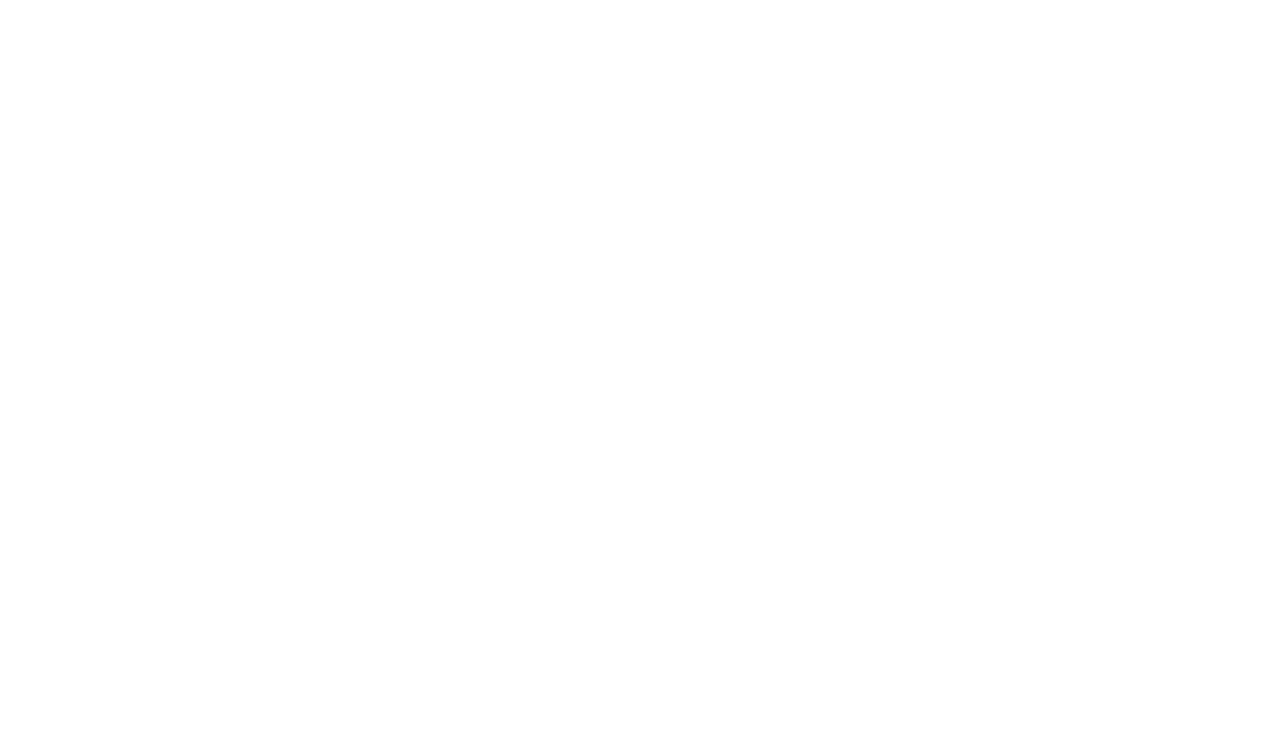
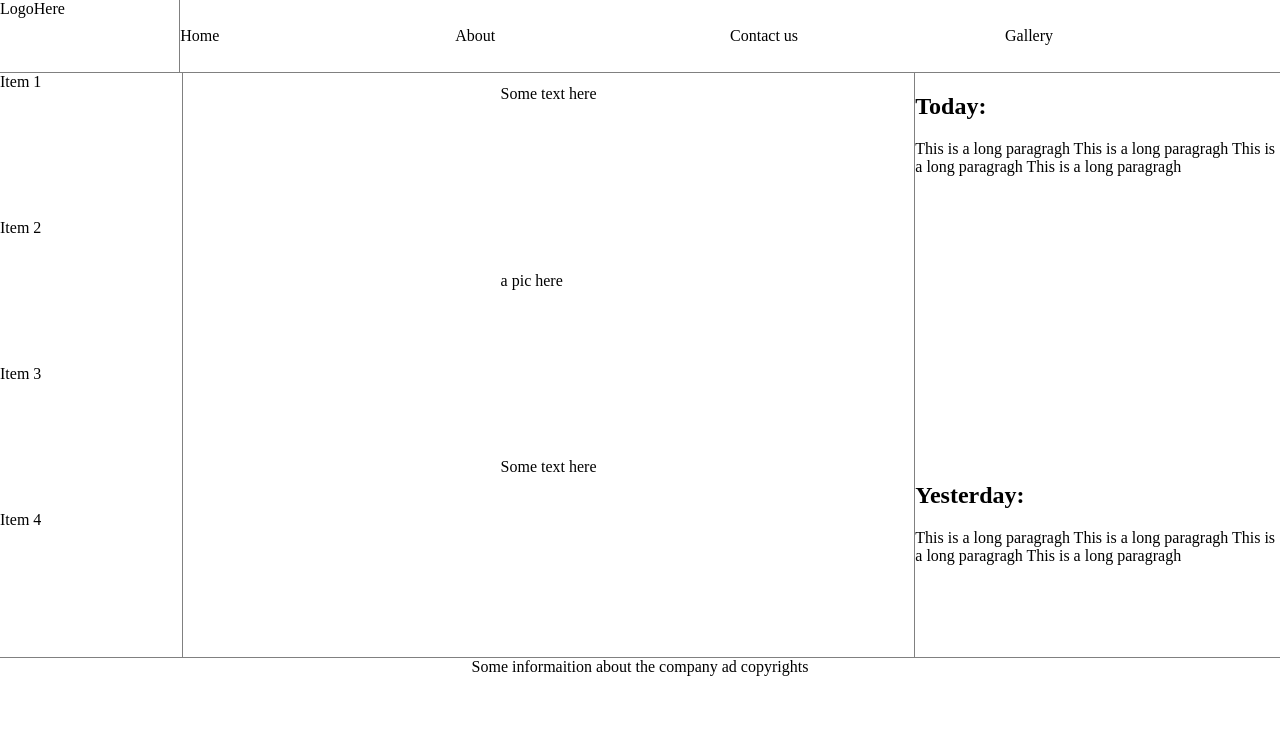
Before and after one commit to benazuz/grid-lession, a plain HTML site: page myOwnThing/index.html in a window 1280 px wide. Drawn offline with Linux system fonts and the light colour scheme.

Commit message:
finished template on myOwnThing

```diff
--- a/myOwnThing/index.html
+++ b/myOwnThing/index.html
@@ -0,0 +1,64 @@
+<!DOCTYPE html>
+<html>
+
+<head>
+    <meta charset="utf-8">
+    <meta http-equiv="X-UA-Compatible" content="IE=edge">
+    <title>Page Title</title>
+    <meta name="viewport" content="width=device-width, initial-scale=1">
+    <link rel="stylesheet" type="text/css" media="screen" href="style.css">
+    <script src="main.js"></script>
+</head>
+
+<body>
+
+    <div id="container">
+        <div id="mainBarAndLogo">
+                <div id="logo">LogoHere</div>
+
+                <div id="navBar">
+                        <div id="home">Home</div>
+                        <div id="about">About</div>
+                        <div id="contact">Contact us</div>
+                        <div id="gallery">Gallery</div>
+                    </div>
+        </div>
+
+
+        <div id="mainBody">
+                <div id="sideBar">
+                        <div id="item1">Item 1</div>
+                        <div id="item2">Item 2</div>
+                        <div id="item3">Item 3</div>
+                        <div id="item4">Item 4</div>
+                    </div>
+
+                    <div id="main">
+                        <div id="left">Some text here</div>
+                        <div id="center">a pic here</div>
+                        <div id="right">Some text here</div>
+                    </div>
+
+                    <div id="news">
+                            <div id="news1">
+                                    <h2>Today:</h2>
+                                    <p id="news1p">This is a long paragragh This is a long paragragh This is a long paragragh This is a long
+                                        paragragh</p>
+                                </div>
+
+                                <div id="news2">
+                                    <h2>Yesterday:</h2>
+                                    <p id="news2p">This is a long paragragh This is a long paragragh This is a long paragragh This is a long
+                                        paragragh</p>
+                                </div>
+                    </div>
+        </div>
+        <div id="footer">Some informaition about the company ad copyrights</div>
+    </div>
+
+
+
+
+</body>
+
+</html>
--- a/myOwnThing/style.css
+++ b/myOwnThing/style.css
@@ -0,0 +1,68 @@
+body{
+    margin: 0;
+}
+
+#container{
+    display: grid;
+    grid-template-rows: 1fr 8fr 1fr;
+    grid-template-columns: 1fr 3fr 2fr;
+    grid-template-areas:
+    "l l l"
+    "m m m"
+    "f f f"
+}
+
+#mainBarAndLogo{
+    display: grid;
+    grid-template-columns: 1fr 9fr;
+    border-bottom: 1px solid gray;
+    align-items: center;
+    grid-area: l;
+}
+
+#logo{
+    min-width: 14vw;
+    border-right: 1px solid gray;
+    height: 9vh;
+}
+
+#navBar{
+    display: grid;
+    grid-template-columns: repeat(4, 1fr);
+}
+
+#sideBar{
+    display: grid;
+    grid-template-rows: repeat(4, 1fr);
+    border-right: 1px solid gray;
+}
+
+
+
+#mainBody{
+    display: grid;
+    grid-template-columns: 1fr 4fr 2fr;
+    grid-area: m;
+}
+
+#main{
+    display: grid;
+    justify-self: center;
+    align-self: center;
+    grid-template-rows: repeat(3, 1fr);
+    min-height: 70vh;
+}
+
+#news{
+    display: grid;
+    grid-auto-rows: 4fr 2fr;
+    border-left: 1px solid gray;
+}
+
+#footer{
+    border-top: 1px solid gray;
+    display: grid;
+    text-align: center;
+    min-width: 100vw;
+    grid-area: f;
+}
```
Also changed, not shown: chatIndex.html (+1 -1 lines), chatStyle.css (+8 -1 lines).
